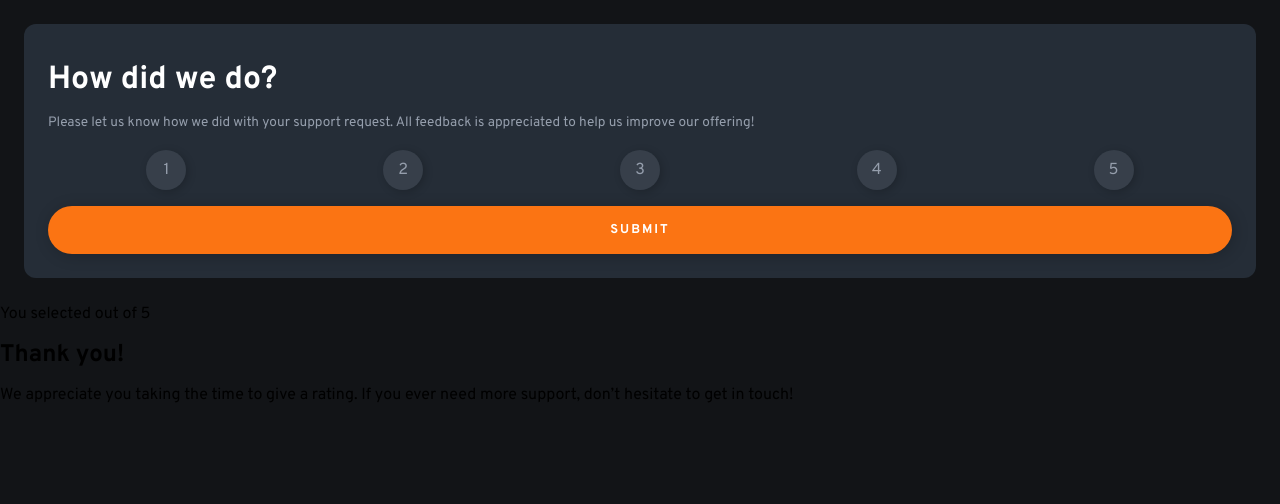
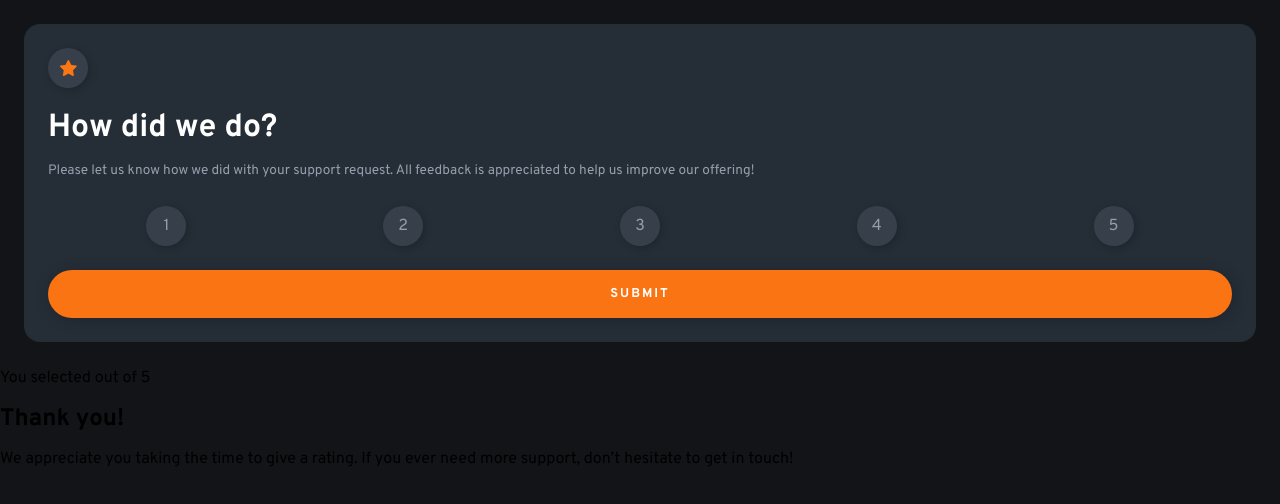
Before and after one commit to rafacovez/interactive-rating-component, a plain HTML site: page index.html in a window 1280 px wide. Drawn offline with Linux system fonts and the light colour scheme.

Commit message:
added star icon to modal

```diff
--- a/index.html
+++ b/index.html
@@ -13,6 +13,9 @@
 <body>
   <main>
     <div class="modal">
+      <div class="modal__icon-wrapper">
+        <img src="/images/icon-star.svg" alt="Star">
+      </div>
       <h1 class="modal__heading">How did we do?</h1>
       <p class="modal__paragraph">
         Please let us know how we did with your support request. All feedback is appreciated
--- a/style.css
+++ b/style.css
@@ -72,7 +72,33 @@ img, picture, svg, video, object {
     color: var(--white);
     padding: 1.5rem;
     margin: 1.5rem;
-    border-radius: 12px;
+    border-radius: 16px;
+}
+
+.modal__icon-wrapper {
+    color: var(--light-grey);
+    width: 40px;
+    height: 40px;
+    margin: 0 0 1.5rem 0;
+    display: grid;
+    place-items: center;
+    border-radius: 50%;
+    box-shadow: 2px 2px 8px rgba(0, 0, 0 , 0.2);
+    font-weight: var(--font-regular);
+    position: relative;
+    overflow: hidden;
+    z-index: 5;
+}
+
+.modal__icon-wrapper::after {
+    content: "";
+    width: 100%;
+    height: 100%;
+    background-color: var(--medium-grey);
+    opacity: 0.2;
+    position: absolute;
+    inset: 0;
+    z-index: -5;
 }
 
 .modal__heading {
@@ -103,7 +129,7 @@ img, picture, svg, video, object {
 .rate-wrapper {
     display: flex;
     justify-content: space-around;
-    margin: 1rem 0;
+    margin: 1.5rem 0;
 }
 
 .rate-wrapper__rate {
```
